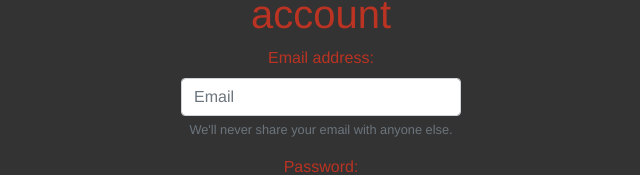
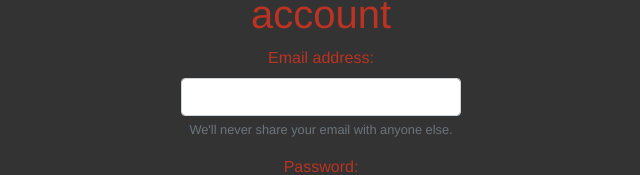
Before and after one commit to samborskik/spa-pwa-project, a Vue app: page / in a window 1280 px wide. Both pictures are taken after a click on the button "Don't have an account? Create one!". Shown: the part 290-465 px from the top of the page, without its empty margins (319-959 px from the left). Built offline with nearby package versions, Linux system fonts and the light colour scheme; no server answers.

Commit message:
removed placeholders

```diff
--- a/src/components/Login.vue
+++ b/src/components/Login.vue
@@ -4,7 +4,7 @@
     <b-form>
       <b-form-group>
         <label for="email-input">E-mail:</label>
-        <b-input id="email-input" type="email" v-model="email" placeholder="Email" required></b-input>
+        <b-input id="email-input" type="email" v-model="email" required></b-input>
       </b-form-group>
       <label for="text-password">Password:</label>
       <b-input v-model="password" type="password" id="text-password" required></b-input>
--- a/src/components/Signup.vue
+++ b/src/components/Signup.vue
@@ -11,7 +11,6 @@
           id="email-input"
           type="email"
           v-model="email"
-          placeholder="Email"
           required></b-form-input>
       </b-form-group>
       <b-form-group>
```
